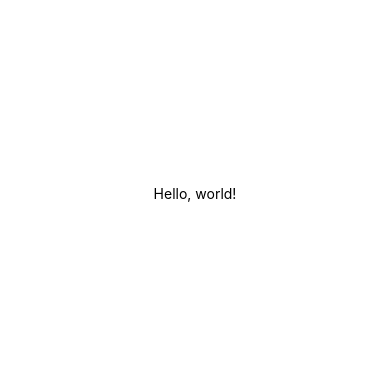
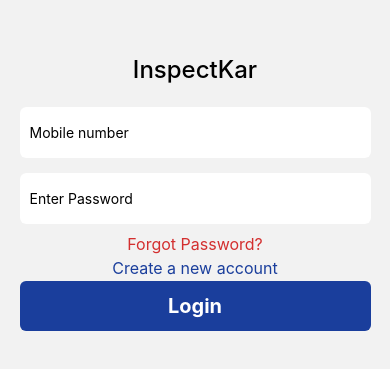
Before and after one commit to Sobanidrees/native-mobile-client, a React Native app: screen /SignUpScreen in a window 390 px wide. Shown: the part 229-598 px from the top of the page. Built offline with nearby package versions, Linux system fonts and the light colour scheme.

Commit message:
Designed ui for authentication flow

```diff
--- a/App.tsx
+++ b/App.tsx
@@ -1,16 +1,10 @@
 import React from 'react';
 import { Text, View } from 'react-native';
+import RoutesStack from './routes/routeStack';
 
-const HelloWorldApp = () => {
+const App = () => {
   return (
-    <View
-      style={{
-        flex: 1,
-        justifyContent: 'center',
-        alignItems: 'center',
-      }}>
-      <Text>Hello, world!</Text>
-    </View>
+    <RoutesStack />
   );
 };
-export default HelloWorldApp;
+export default App;
--- /dev/null
+++ b/routes/routeStack.js
@@ -0,0 +1,20 @@
+import {createNativeStackNavigator} from '@react-navigation/native-stack';
+import {NavigationContainer} from '@react-navigation/native';
+import SplashScreen from '../src/screens/splashScreen/splashScreen';
+import LoginScreen from '../src/screens/loginScreen/loginScreen';
+import SignUpScreen from '../src/screens/signUpScreen/signUpScreen';
+import ForgotPassword from '../src/screens/forgotPasswordScreen/forgotPassword';
+const Stack = createNativeStackNavigator();
+
+export default function RoutesStack() {
+  return (
+    <NavigationContainer>
+      <Stack.Navigator screenOptions={{headerShown: false}}>
+        <Stack.Screen name="Splash" component={SplashScreen} />
+        <Stack.Screen name="LoginScreen" component={LoginScreen} />
+        <Stack.Screen name="SignUpScreen" component={SignUpScreen} />
+        <Stack.Screen name="ForgotPassword" component={ForgotPassword} />
+      </Stack.Navigator>
+    </NavigationContainer>
+  );
+}
--- /dev/null
+++ b/src/screens/forgotPasswordScreen/forgotPassword.js
@@ -0,0 +1,29 @@
+import React, {useState} from 'react';
+import {View, Text, TextInput, TouchableOpacity} from 'react-native';
+import {styles} from './styles';
+const ForgotPassword = ({navigation}) => {
+  const [number, onChangeNumber] = useState('');
+
+  return (
+    <View style={[styles.container]}>
+      <Text style={styles.title}>Reset Password</Text>
+
+      <TextInput
+        style={styles.input}
+        onChangeText={onChangeNumber}
+        value={number}
+        placeholder="Enter Mobile Number"
+        keyboardType="numeric"
+      />
+
+      <TouchableOpacity style={styles.btn}>
+        <Text style={styles.btnText}>Reset</Text>
+      </TouchableOpacity>
+      <TouchableOpacity onPress={() => navigation.navigate('LoginScreen')}>
+        <Text style={styles.loginText}>back to login</Text>
+      </TouchableOpacity>
+    </View>
+  );
+};
+
+export default ForgotPassword;
--- /dev/null
+++ b/src/screens/forgotPasswordScreen/styles.js
@@ -0,0 +1,35 @@
+import {StyleSheet} from 'react-native';
+import {PRIMARY_COLOR, WHITE} from '../../utils/colors';
+
+export const styles = StyleSheet.create({
+  container: {
+    flex: 1,
+    alignItems: 'center',
+    justifyContent: 'center',
+  },
+  title: {fontSize: 22, fontWeight: '500', marginBottom: '4%'},
+
+  input: {
+    height: '6%',
+    width: '90%',
+    margin: '2%',
+    padding: 10,
+    backgroundColor: WHITE,
+    borderRadius: 6,
+    elevation: 1,
+    shadowOffset: {width: 0, height: 0.1},
+    shadowColor: '#000000',
+    shadowOpacity: 0.04,
+  },
+  btn: {
+    backgroundColor: PRIMARY_COLOR,
+    height: '6%',
+    width: '90%',
+    marginVertical: '2%',
+    borderRadius: 6,
+    alignItems: 'center',
+    justifyContent: 'center',
+  },
+  btnText: {fontSize: 20, fontWeight: 'bold', color: WHITE},
+  loginText: {fontSize: 15, color: PRIMARY_COLOR, marginTop: '2%'},
+});
--- /dev/null
+++ b/src/screens/loginScreen/loginScreen.js
@@ -0,0 +1,52 @@
+import React, {useState} from 'react';
+import {
+  View,
+  Text,
+  Image,
+  StyleSheet,
+  TextInput,
+  TouchableOpacity,
+} from 'react-native';
+import {styles} from './styles';
+
+const LoginScreen = ({navigation}) => {
+  const [number, onChangeNumber] = useState('');
+  const [password, setPassword] = useState('');
+  console.log(number, '-------------------');
+  return (
+    <View style={[styles.container]}>
+      <Text style={styles.title}>InspectKar</Text>
+
+      <TextInput
+        style={styles.input}
+        onChangeText={onChangeNumber}
+        // value={number}
+        placeholder="Mobile number"
+        keyboardType="numeric"
+      />
+      <TextInput
+        style={styles.input}
+        onChangeText={setPassword}
+        // value={password}
+        placeholder="Enter Password"
+        secureTextEntry={true}
+      />
+
+      <TouchableOpacity>
+        <Text
+          onPress={() => navigation.navigate('ForgotPassword')}
+          style={styles.forgotBtn}>
+          Forgot Password?
+        </Text>
+      </TouchableOpacity>
+      <TouchableOpacity onPress={() => navigation.navigate('SignUpScreen')}>
+        <Text style={styles.newAcc}>Create a new account</Text>
+      </TouchableOpacity>
+      <TouchableOpacity style={styles.loginButton}>
+        <Text style={styles.loginText}>Login</Text>
+      </TouchableOpacity>
+    </View>
+  );
+};
+
+export default LoginScreen;
--- /dev/null
+++ b/src/screens/loginScreen/styles.js
@@ -0,0 +1,35 @@
+import {StyleSheet} from 'react-native';
+import {PRIMARY_COLOR, WHITE, RED_ERROR} from '../../utils/colors';
+
+export const styles = StyleSheet.create({
+  container: {
+    flex: 1,
+    // backgroundColor: WHITE,
+    alignItems: 'center',
+    justifyContent: 'center',
+  },
+  title: {fontSize: 24, fontWeight: '500', marginBottom: '4%'},
+  input: {
+    height: '6%',
+    width: '90%',
+    marginVertical: '2%',
+    padding: 10,
+    backgroundColor: WHITE,
+    borderRadius: 6,
+    elevation: 1,
+    shadowOffset: {width: 0, height: 0.1},
+    shadowColor: '#000000',
+    shadowOpacity: 0.04,
+  },
+  forgotBtn: {fontSize: 16, color: RED_ERROR, marginTop: '2%'},
+  newAcc: {fontSize: 16, color: PRIMARY_COLOR, marginVertical: '2%'},
+  loginButton: {
+    backgroundColor: PRIMARY_COLOR,
+    height: '6%',
+    width: '90%',
+    borderRadius: 6,
+    alignItems: 'center',
+    justifyContent: 'center',
+  },
+  loginText: {fontSize: 20, fontWeight: 'bold', color: WHITE},
+});
--- /dev/null
+++ b/src/screens/signUpScreen/signUpScreen.js
@@ -0,0 +1,52 @@
+import React, {useState, useEffect} from 'react';
+import {View, Text, TextInput, TouchableOpacity} from 'react-native';
+import {PRIMARY_COLOR, SOLID_BLACK, WHITE} from '../../utils/colors';
+import {styles} from './styles';
+const SignUpScreen = ({navigation}) => {
+  const [fullName, setFullName] = useState('');
+  const [number, onChangeNumber] = useState('');
+  const [password, setPassword] = useState('');
+  const [confirmPassword, setConfirmPassword] = useState('');
+
+  return (
+    <View style={[styles.container]}>
+      <Text style={styles.title}>Sign Up</Text>
+      <TextInput
+        style={styles.input}
+        onChangeText={setFullName}
+        value={fullName}
+        placeholder="Full Name"
+      />
+      <TextInput
+        style={styles.input}
+        onChangeText={onChangeNumber}
+        value={number}
+        placeholder="Mobile number"
+        keyboardType="numeric"
+      />
+      <TextInput
+        style={styles.input}
+        onChangeText={setPassword}
+        value={password}
+        placeholder="Enter Password"
+      />
+      <TextInput
+        style={styles.input}
+        onChangeText={setPassword}
+        value={password}
+        placeholder="Confirm Password"
+      />
+
+      <TouchableOpacity style={styles.btn}>
+        <Text style={styles.btnText}>SignUp</Text>
+      </TouchableOpacity>
+        <TouchableOpacity
+          onPress={() => navigation.navigate('LoginScreen')}
+          style={{alignItems: 'flex-end'}}>
+          <Text style={styles.loginText}>back to login</Text>
+        </TouchableOpacity>
+    </View>
+  );
+};
+
+export default SignUpScreen;
--- /dev/null
+++ b/src/screens/signUpScreen/styles.js
@@ -0,0 +1,35 @@
+import {StyleSheet} from 'react-native';
+import {PRIMARY_COLOR, WHITE} from '../../utils/colors';
+
+export const styles = StyleSheet.create({
+  container: {
+    flex: 1,
+    alignItems: 'center',
+    justifyContent: 'center',
+  },
+  title: {fontSize: 24, fontWeight: '500', marginBottom: '4%'},
+
+  input: {
+    height: '6%',
+    width: '90%',
+    margin: '2%',
+    padding: 10,
+    backgroundColor: WHITE,
+    borderRadius: 6,
+    elevation: 1,
+    shadowOffset: {width: 0, height: 0.1},
+    shadowColor: '#000000',
+    shadowOpacity: 0.04,
+  },
+  btn: {
+    backgroundColor: PRIMARY_COLOR,
+    height: '6%',
+    width: '90%',
+    marginVertical: '2%',
+    borderRadius: 6,
+    alignItems: 'center',
+    justifyContent: 'center',
+  },
+  btnText: {fontSize: 20, fontWeight: 'bold', color: WHITE},
+  loginText: {fontSize: 15, color: PRIMARY_COLOR, marginTop: '2%'},
+});
--- /dev/null
+++ b/src/screens/splashScreen/splashScreen.js
@@ -0,0 +1,21 @@
+import React, {useState, useEffect} from 'react';
+import {View, Text, StyleSheet} from 'react-native';
+import {PRIMARY_COLOR, WHITE} from '../../utils/colors';
+import {styles} from './styles';
+const SplashScreen = ({navigation}) => {
+  useEffect(() => {
+    const timer = setTimeout(() => {
+      navigation.navigate('LoginScreen');
+    }, 2000);
+
+    return () => clearTimeout(timer);
+  }, []);
+
+  return (
+    <View style={[styles.container]}>
+      <Text style={styles.inspectKar}>Inspectkar</Text>
+    </View>
+  );
+};
+
+export default SplashScreen;
--- /dev/null
+++ b/src/screens/splashScreen/styles.js
@@ -0,0 +1,16 @@
+import {StyleSheet} from 'react-native';
+import {PRIMARY_COLOR, WHITE} from '../../utils/colors';
+
+export const styles = StyleSheet.create({
+  container: {
+    flex: 1,
+    backgroundColor: PRIMARY_COLOR,
+    alignItems: 'center',
+    justifyContent: 'center',
+  },
+  inspectKar: {
+    fontSize: 22,
+    fontWeight: '500',
+    color: WHITE,
+  },
+});
--- /dev/null
+++ b/src/utils/colors.js
@@ -0,0 +1,13 @@
+export const BG_COLOR = '#FF6600';
+export const WHITE = '#FFFFFF';
+export const SOLID_BLACK = '#000000';
+export const LIGHT_GREY = '#393A3D';
+export const GREY_500 = '#9E9E9E'
+export const GREY = '#0000003b';
+export const RED = '#FF0000';
+export const SCREEN_BG = "#EBEBEB";
+export const YELLOW = "#F9A825";
+export const RED_ERROR = "#D32F2F";
+export const PRIMARY_COLOR = "#1A3E9C";
+export const LIGHT_GREEN = "#8FD36F";
+export const GREEN = "#39C815"
```
Also changed, not shown: package.json (+8 -1 lines), 2 other files (tests, documents, lock files or other folders).
